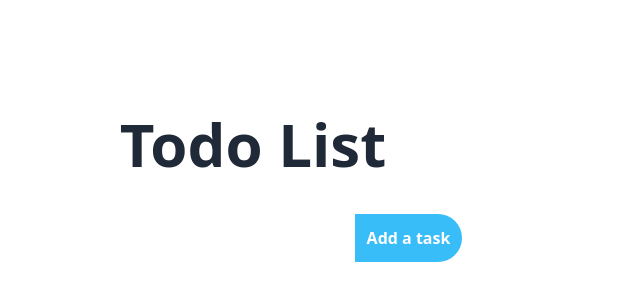
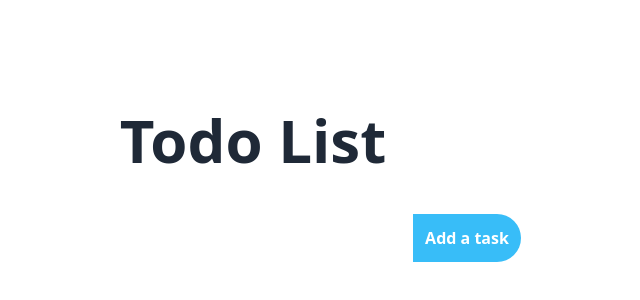
Before and after one commit to arsalanmohseni/next-todo-list, a Next.js app: page / in a window 1280 px wide. Shown: the part 212-512 px from the top of the page, without its empty margins (387-1027 px from the left). Built offline with nearby package versions, Linux system fonts and the light colour scheme; what fluid-tailwind would draw is missing.

Commit message:
Added local settings for vscode, added some todos to do and moved TodosList.tsx content to page.tsx

```diff
--- a/src/app/page.tsx
+++ b/src/app/page.tsx
@@ -1,24 +1,36 @@
-import React from "react";
+"use client";
+import { useState } from "react";
 
 const page = () => {
     /*
-        TODO: Add a functionality to "Add a task" button
         TODO: Create "Delete task" button
-        TODO: Create "Mark as completed" button
+        TODO: Create "Mark as completed" button or when clicked a todo, set it to completed
     */
+
+    const [todos, setTodos] = useState<string[]>([]);
+    const [completedTodos, setCompletedTodos] = useState<string[]>([]);
+    const [todoname, setTodoname] = useState<string>();
+
+    const addTodo = (todo: string) => {
+        setTodos([...todos, todo]);
+    };
 
     return (
         <div className="flex min-h-screen flex-col items-center justify-center">
             <h1 className="text-6xl font-bold">Todo List</h1>
-            <div className="mt-10 flex items-center justify-center transition-all duration-300 ease-in-out hover:shadow-2xl">
+            <section className="mt-10 flex items-center justify-center transition-all duration-300 ease-in-out hover:shadow-2xl">
                 <input
                     type="text"
-                    className="border-none outline-none rounded-l-full px-10 py-3 transition-all duration-300 ease-in-out dark:border-white"
+                    className="rounded-l-full border-none px-10 py-3 text-2xl outline-none transition-all duration-300 ease-in-out dark:border-white"
+                    value={todoname}
                 />
-                <button className="rounded-r-full bg-sky-400 p-3 font-bold text-white">
+                <button
+                    className="rounded-r-full bg-sky-400 p-3 font-bold text-white"
+                    onClick={() => addTodo("Add a task")}
+                >
                     Add a task
                 </button>
-            </div>
+            </section>
         </div>
     );
 };
```
Also changed, not shown: src/lib/components/TodosList.tsx (deleted).
